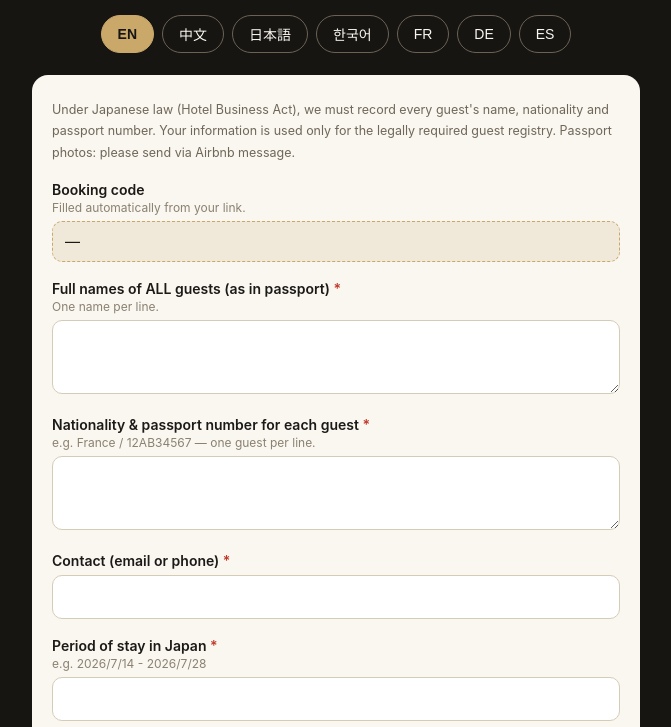
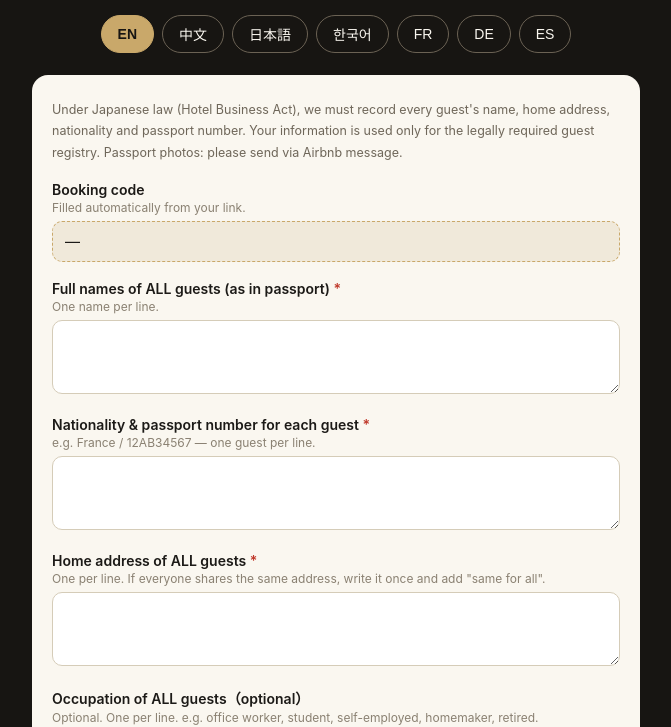
Before and after one commit to osakahitotoki/osakahitotoki.github.io, a plain HTML site: page checkin/index.html in a window 1280 px wide. Shown: the part 94-821 px from the top of the page, without its empty margins (304-975 px from the left). Drawn offline with Linux system fonts and the light colour scheme.

Commit message:
チェックインフォームに住所（必須）と職業（任意）を追加
旅館業法・住宅宿泊事業法の宿泊者名簿に必要な記載事項をそろえるため。
7言語（EN/中文/日本語/한국어/FR/DE/ES）すべてに追加。

Co-Authored-By: Claude Opus 5 (1M context) <noreply@anthropic.com>

```diff
--- a/checkin/index.html
+++ b/checkin/index.html
@@ -57,6 +57,14 @@
         <small data-i18n="q_natpass_s"></small></label>
       <textarea id="f_natpass" required></textarea>
 
+      <label><span data-i18n="q_addr"></span> <span class="req">*</span>
+        <small data-i18n="q_addr_s"></small></label>
+      <textarea id="f_addr" required></textarea>
+
+      <label><span data-i18n="q_job"></span>
+        <small data-i18n="q_job_s"></small></label>
+      <textarea id="f_job"></textarea>
+
       <label><span data-i18n="q_contact"></span> <span class="req">*</span></label>
       <input id="f_contact" required>
 
@@ -80,69 +88,84 @@
 // ====== 送信先（Googleフォーム）======
 const FORM_URL = "https://docs.google.com/forms/d/e/1FAIpQLSdiCJrhAlOSfemdd0mw8bHN9r4D_1rlLYigbLvroM2plAdryA/formResponse";
 const ENTRY = { code:"entry.1291716912", names:"entry.597151491",
-                natpass:"entry.1043140757", contact:"entry.969291366", period:"entry.1828523476" };
+                natpass:"entry.1043140757", contact:"entry.969291366", period:"entry.1828523476",
+                address:"entry.851956946", job:"entry.776376456" };
 
 // ====== 多言語辞書 ======
 const I18N = {
  en: { name:"EN", sub:"Guest Registration (required by Japanese law)",
-   note:"Under Japanese law (Hotel Business Act), we must record every guest's name, nationality and passport number. Your information is used only for the legally required guest registry. Passport photos: please send via Airbnb message.",
+   note:"Under Japanese law (Hotel Business Act), we must record every guest's name, home address, nationality and passport number. Your information is used only for the legally required guest registry. Passport photos: please send via Airbnb message.",
    q_code:"Booking code", q_code_s:"Filled automatically from your link.",
    q_names:"Full names of ALL guests (as in passport)", q_names_s:"One name per line.",
    q_natpass:"Nationality & passport number for each guest", q_natpass_s:"e.g. France / 12AB34567 — one guest per line.",
+   q_addr:"Home address of ALL guests", q_addr_s:"One per line. If everyone shares the same address, write it once and add \"same for all\".",
+   q_job:"Occupation of ALL guests（optional）", q_job_s:"Optional. One per line. e.g. office worker, student, self-employed, homemaker, retired.",
    q_contact:"Contact (email or phone)",
    q_period:"Period of stay in Japan", q_period_s:"e.g. 2026/7/14 - 2026/7/28",
    send:"Submit", privacy:"Your information is used only for the guest registry required by Japanese law and is never shared with third parties.",
    thanks:"Thank you!", thanks_s:"Your check-in has been registered. We look forward to welcoming you!" },
  ja: { name:"日本語", sub:"宿泊者名簿のご登録（日本の法律で義務付けられています）",
-   note:"旅館業法により、宿泊者全員の氏名・国籍・旅券番号の記録が義務付けられています。ご入力いただいた情報は宿泊者名簿のためだけに使用します。パスポート画像はAirbnbメッセージでお送りください。",
+   note:"旅館業法により、宿泊者全員の氏名・住所・国籍・旅券番号の記録が義務付けられています。ご入力いただいた情報は宿泊者名簿のためだけに使用します。パスポート画像はAirbnbメッセージでお送りください。",
    q_code:"予約コード", q_code_s:"リンクから自動で入ります。",
    q_names:"宿泊者全員の氏名（パスポート表記）", q_names_s:"1行に1名ずつ。",
-   q_natpass:"全員の国籍と旅券番号", q_natpass_s:"例：日本 / TR1234567 — 1行に1名ずつ。",
+   q_natpass:"全員の国籍と旅券番号", q_natpass_s:"例：日本 / TR1234567 — 1行に1名ずつ。日本国内にお住まいの方は「日本」だけで結構です。",
+   q_addr:"宿泊者全員のご住所", q_addr_s:"1行に1名ずつ。ご家族など全員同じご住所の場合は、1つだけご記入のうえ「全員同じ」とお書きください。",
+   q_job:"宿泊者全員のご職業（任意）", q_job_s:"任意です。1行に1名ずつ。例：会社員・学生・自営業・主婦（主夫）・無職。",
    q_contact:"連絡先（メールまたは電話）",
    q_period:"日本での滞在期間", q_period_s:"例：2026/7/14 - 2026/7/28",
    send:"送信する", privacy:"ご入力いただいた情報は、法令で定められた宿泊者名簿のためだけに使用し、第三者に提供することはありません。",
    thanks:"ありがとうございました！", thanks_s:"チェックイン登録が完了しました。お会いできるのを楽しみにしています。" },
  zh: { name:"中文", sub:"住宿登记（日本法律规定）",
-   note:"根据日本法律（旅馆业法），我们必须记录每位住客的姓名、国籍和护照号码。您的信息仅用于法律要求的住宿名簿。护照照片请通过Airbnb消息发送。",
+   note:"根据日本法律（旅馆业法），我们必须记录每位住客的姓名、住址、国籍和护照号码。您的信息仅用于法律要求的住宿名簿。护照照片请通过Airbnb消息发送。",
    q_code:"预订编号", q_code_s:"从链接自动填写。",
    q_names:"全部住客的姓名（与护照一致）", q_names_s:"每行一人。",
    q_natpass:"每位住客的国籍和护照号码", q_natpass_s:"例：China / E12345678 — 每行一人。",
+   q_addr:"全部住客的住址", q_addr_s:"每行一人。若全体住址相同，只需填写一次并注明「全员相同」。",
+   q_job:"全部住客的职业（选填）", q_job_s:"选填。每行一人。例：公司职员・学生・自营业・家庭主妇（主夫）・无职业。",
    q_contact:"联系方式（邮箱或电话）",
    q_period:"在日本的停留期间", q_period_s:"例：2026/7/14 - 2026/7/28",
    send:"提交", privacy:"您的信息仅用于日本法律要求的住宿名簿，绝不会提供给第三方。",
    thanks:"谢谢！", thanks_s:"登记完成。期待您的光临！" },
  ko: { name:"한국어", sub:"숙박자 명부 등록 (일본 법률상 의무)",
-   note:"일본 법률(여관업법)에 따라 모든 투숙객의 성명·국적·여권번호를 기록해야 합니다. 입력하신 정보는 법정 숙박자 명부에만 사용됩니다. 여권 사진은 Airbnb 메시지로 보내주세요.",
+   note:"일본 법률(여관업법)에 따라 모든 투숙객의 성명·주소·국적·여권번호를 기록해야 합니다. 입력하신 정보는 법정 숙박자 명부에만 사용됩니다. 여권 사진은 Airbnb 메시지로 보내주세요.",
    q_code:"예약 코드", q_code_s:"링크에서 자동 입력됩니다.",
    q_names:"전체 투숙객 성명 (여권 표기)", q_names_s:"한 줄에 한 명씩.",
    q_natpass:"전원의 국적과 여권번호", q_natpass_s:"예: Korea / M12345678 — 한 줄에 한 명씩.",
+   q_addr:"전체 투숙객의 주소", q_addr_s:"한 줄에 한 명씩. 모두 같은 주소인 경우 한 번만 적고 「전원 동일」이라고 써 주세요.",
+   q_job:"전체 투숙객의 직업（선택）", q_job_s:"선택 사항입니다. 한 줄에 한 명씩. 예: 회사원・학생・자영업・주부・무직.",
    q_contact:"연락처 (이메일 또는 전화)",
    q_period:"일본 체류 기간", q_period_s:"예: 2026/7/14 - 2026/7/28",
    send:"제출", privacy:"입력하신 정보는 일본 법률상 필요한 숙박자 명부에만 사용되며 제3자에게 제공되지 않습니다.",
    thanks:"감사합니다!", thanks_s:"체크인 등록이 완료되었습니다. 만나뵙기를 기대합니다!" },
  fr: { name:"FR", sub:"Registre des voyageurs (obligatoire selon la loi japonaise)",
-   note:"Selon la loi japonaise, nous devons enregistrer le nom, la nationalité et le numéro de passeport de chaque voyageur. Vos informations ne servent qu'au registre légal. Photos de passeport : envoyez-les via message Airbnb.",
+   note:"Selon la loi japonaise, nous devons enregistrer le nom, l'adresse du domicile, la nationalité et le numéro de passeport de chaque voyageur. Vos informations ne servent qu'au registre légal. Photos de passeport : envoyez-les via message Airbnb.",
    q_code:"Code de réservation", q_code_s:"Rempli automatiquement depuis votre lien.",
    q_names:"Noms complets de TOUS les voyageurs (comme sur le passeport)", q_names_s:"Un nom par ligne.",
    q_natpass:"Nationalité et numéro de passeport de chacun", q_natpass_s:"ex. France / 12AB34567 — une personne par ligne.",
+   q_addr:"Adresse du domicile de TOUS les voyageurs", q_addr_s:"Une par ligne. Si tous ont la même adresse, indiquez-la une fois et ajoutez « identique pour tous ».",
+   q_job:"Profession de TOUS les voyageurs（facultatif）", q_job_s:"Facultatif. Une par ligne. ex. employé(e), étudiant(e), indépendant(e), au foyer, retraité(e).",
    q_contact:"Contact (e-mail ou téléphone)",
    q_period:"Période de séjour au Japon", q_period_s:"ex. 2026/7/14 - 2026/7/28",
    send:"Envoyer", privacy:"Vos informations ne sont utilisées que pour le registre des voyageurs exigé par la loi japonaise et ne sont jamais partagées.",
    thanks:"Merci !", thanks_s:"Votre enregistrement est terminé. Au plaisir de vous accueillir !" },
  de: { name:"DE", sub:"Gästeregistrierung (nach japanischem Recht erforderlich)",
-   note:"Nach japanischem Recht müssen wir Name, Nationalität und Passnummer aller Gäste erfassen. Ihre Daten werden nur für das gesetzlich vorgeschriebene Gästeregister verwendet. Passfotos bitte per Airbnb-Nachricht senden.",
+   note:"Nach japanischem Recht müssen wir Name, Wohnanschrift, Nationalität und Passnummer aller Gäste erfassen. Ihre Daten werden nur für das gesetzlich vorgeschriebene Gästeregister verwendet. Passfotos bitte per Airbnb-Nachricht senden.",
    q_code:"Buchungscode", q_code_s:"Wird automatisch aus Ihrem Link übernommen.",
    q_names:"Vollständige Namen ALLER Gäste (wie im Pass)", q_names_s:"Ein Name pro Zeile.",
    q_natpass:"Nationalität und Passnummer jedes Gastes", q_natpass_s:"z. B. Germany / C01X0006H — eine Person pro Zeile.",
+   q_addr:"Wohnanschrift ALLER Gäste", q_addr_s:"Eine pro Zeile. Bei gleicher Anschrift einmal angeben und „für alle gleich“ ergänzen.",
+   q_job:"Beruf ALLER Gäste（optional）", q_job_s:"Optional. Einer pro Zeile. z. B. Angestellte(r), Student(in), selbstständig, Hausfrau/Hausmann, Rentner(in).",
    q_contact:"Kontakt (E-Mail oder Telefon)",
    q_period:"Aufenthaltszeitraum in Japan", q_period_s:"z. B. 2026/7/14 - 2026/7/28",
    send:"Absenden", privacy:"Ihre Daten werden ausschließlich für das gesetzlich vorgeschriebene Gästeregister verwendet und niemals weitergegeben.",
    thanks:"Vielen Dank!", thanks_s:"Ihre Registrierung ist abgeschlossen. Wir freuen uns auf Sie!" },
  es: { name:"ES", sub:"Registro de huéspedes (obligatorio por la ley japonesa)",
-   note:"Según la ley japonesa, debemos registrar el nombre, la nacionalidad y el número de pasaporte de cada huésped. Su información solo se usa para el registro legal. Fotos del pasaporte: envíelas por mensaje de Airbnb.",
+   note:"Según la ley japonesa, debemos registrar el nombre, el domicilio, la nacionalidad y el número de pasaporte de cada huésped. Su información solo se usa para el registro legal. Fotos del pasaporte: envíelas por mensaje de Airbnb.",
    q_code:"Código de reserva", q_code_s:"Se rellena automáticamente desde su enlace.",
    q_names:"Nombres completos de TODOS los huéspedes (como en el pasaporte)", q_names_s:"Un nombre por línea.",
    q_natpass:"Nacionalidad y número de pasaporte de cada uno", q_natpass_s:"ej. Spain / PAB123456 — una persona por línea.",
+   q_addr:"Domicilio de TODOS los huéspedes", q_addr_s:"Uno por línea. Si todos comparten la misma dirección, escríbala una vez y añada «igual para todos».",
+   q_job:"Ocupación de TODOS los huéspedes（opcional）", q_job_s:"Opcional. Una por línea. ej. empleado/a, estudiante, autónomo/a, ama/o de casa, jubilado/a.",
    q_contact:"Contacto (correo o teléfono)",
    q_period:"Período de estancia en Japón", q_period_s:"ej. 2026/7/14 - 2026/7/28",
    send:"Enviar", privacy:"Su información se utiliza únicamente para el registro de huéspedes exigido por la ley japonesa y nunca se comparte.",
@@ -183,6 +206,8 @@ document.getElementById("ci").addEventListener("submit", async (e) => {
   fd.append(ENTRY.code, code || "(no code)");
   fd.append(ENTRY.names, document.getElementById("f_names").value);
   fd.append(ENTRY.natpass, document.getElementById("f_natpass").value);
+  fd.append(ENTRY.address, document.getElementById("f_addr").value);
+  fd.append(ENTRY.job, document.getElementById("f_job").value);
   fd.append(ENTRY.contact, document.getElementById("f_contact").value);
   fd.append(ENTRY.period, document.getElementById("f_period").value);
   try { await fetch(FORM_URL, { method:"POST", mode:"no-cors", body:fd }); } catch(_) {}
```
